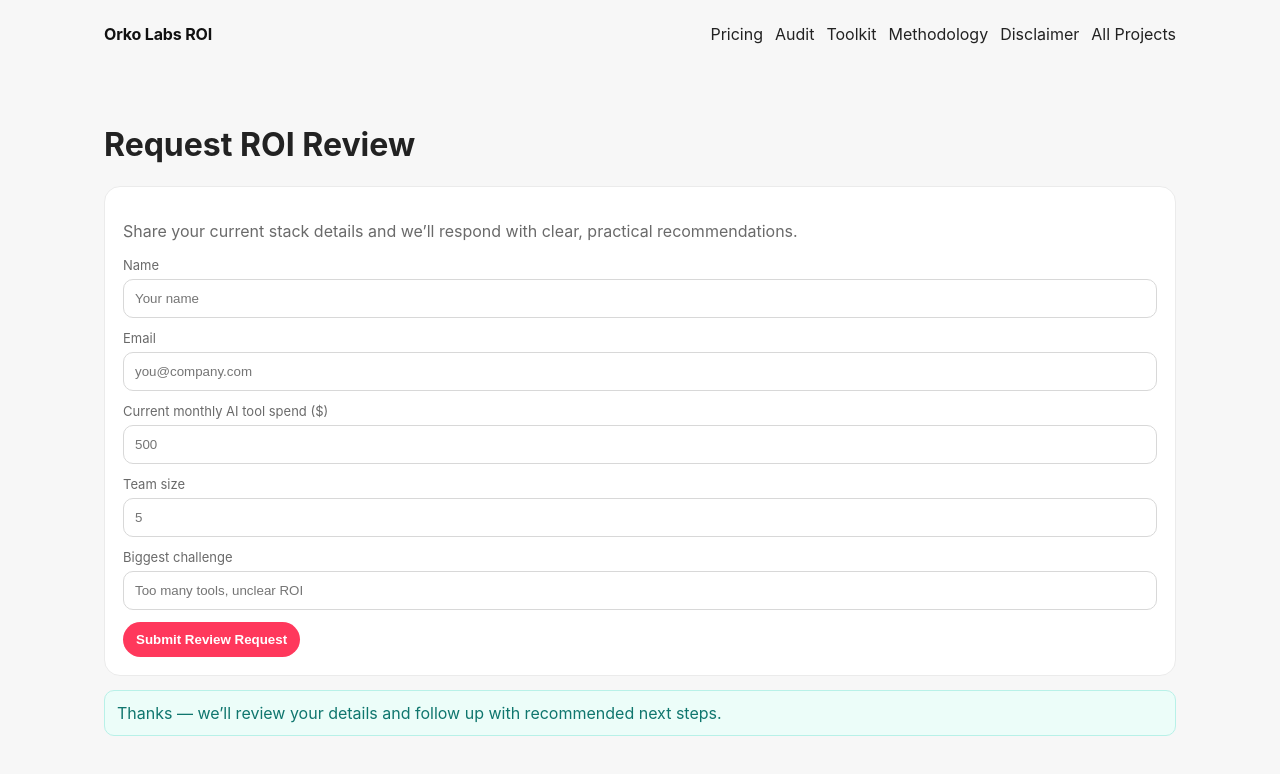
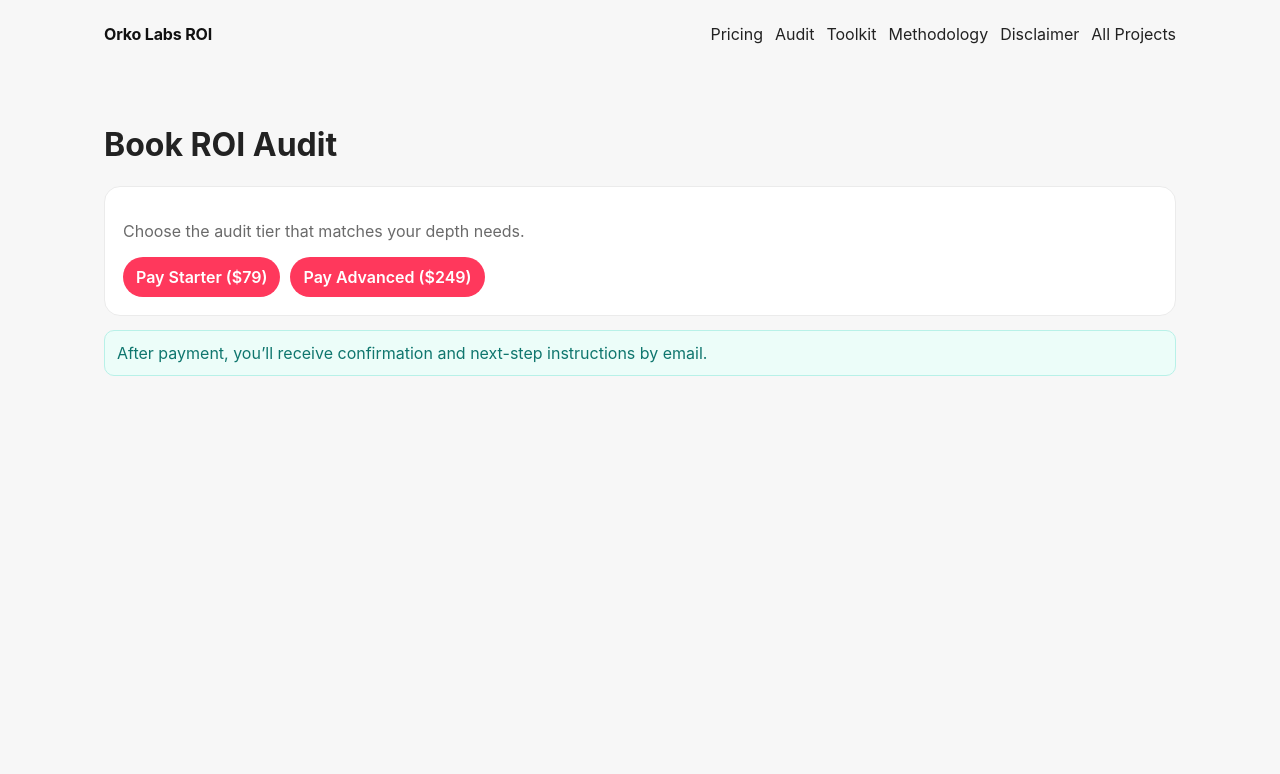
Before and after one commit to ankurvsoni/ai-tool-roi-calculators, a Next.js app: page /audit in a window 1280 px wide. Shown: the top 774 px of the page. Built offline with nearby package versions, Linux system fonts and the light colour scheme.

Commit message:
Switch to paid-only conversion flow and remove non-payment options

```diff
--- a/app/audit/page.js
+++ b/app/audit/page.js
@@ -1,14 +1,5 @@
+import { PAYMENT_LINKS } from '@/lib/paymentLinks';
+
 export default function Audit(){
-  return <main className="wrap"><h1>Request ROI Review</h1><div className="box"><p className="muted">Share your current stack details and we’ll respond with clear, practical recommendations.</p>
-  <form action="https://formspree.io/f/xojkajbg" method="POST">
-    <input type="hidden" name="form_type" value="roi_audit" />
-    <input type="hidden" name="_subject" value="New ROI Review Request" />
-    <input type="hidden" name="_next" value="https://roi.orkolabs.com/thanks" />
-    <label>Name</label><input name="name" placeholder="Your name" required />
-    <label>Email</label><input name="email" type="email" placeholder="you@company.com" required />
-    <label>Current monthly AI tool spend ($)</label><input name="monthly_spend" type="number" placeholder="500" />
-    <label>Team size</label><input name="team_size" type="number" placeholder="5" />
-    <label>Biggest challenge</label><input name="challenge" placeholder="Too many tools, unclear ROI" />
-    <button className="btn" type="submit">Submit Review Request</button>
-  </form></div><div className="success">Thanks — we’ll review your details and follow up with recommended next steps.</div></main>
+  return <main className="wrap"><h1>Book ROI Audit</h1><div className="box"><p className="muted">Choose the audit tier that matches your depth needs.</p><div style={{display:'flex',gap:10,flexWrap:'wrap',marginTop:8}}><a className="btn" href={PAYMENT_LINKS.starter} target="_blank" rel="noopener noreferrer">Pay Starter ($79)</a><a className="btn" href={PAYMENT_LINKS.advanced} target="_blank" rel="noopener noreferrer">Pay Advanced ($249)</a></div></div><div className="success">After payment, you’ll receive confirmation and next-step instructions by email.</div></main>
 }
--- a/app/calculators/[slug]/CalculatorClient.js
+++ b/app/calculators/[slug]/CalculatorClient.js
@@ -56,7 +56,7 @@ export default function CalculatorClient({ title, defaults }) {
         <strong>Recommended next action</strong>
         <p className="muted">Run this with your real last-30-day numbers, then compare 2 implementation paths.</p>
         <div style={{display:'flex',gap:10,flexWrap:'wrap',marginTop:8}}>
-          <a className="btn" href="/audit" target="_blank" rel="noopener noreferrer">Request Free ROI Review</a>
+          <a className="btn" href={PAYMENT_LINKS.starter} target="_blank" rel="noopener noreferrer" target="_blank" rel="noopener noreferrer">Pay & Book Starter Audit ($79)</a>
           <a className="btn" href={PAYMENT_LINKS.toolkit} target="_blank" rel="noopener noreferrer">Pay & Get ROI Toolkit ($19)</a>
           <button className="btn" onClick={() => navigator.clipboard.writeText(summary)}>Copy result summary</button>
         </div>
--- a/app/page.js
+++ b/app/page.js
@@ -11,7 +11,7 @@ export default function Home() {
         <p className="muted">Model cost, savings, payback, and break-even before you commit to any subscription.</p>
         <div className="ctaRow">
           <Link className="btn" href="/pricing">See Pricing</Link>
-          <Link className="btn" href="/audit">Request Free Review</Link>
+          <Link className="btn" href="/audit">Book ROI Audit</Link>
           <Link className="btn" href="/toolkit">Get Toolkit</Link>
         </div>
       </section>
```
Also changed, not shown: app/pricing/page.js (+5 -6 lines).
